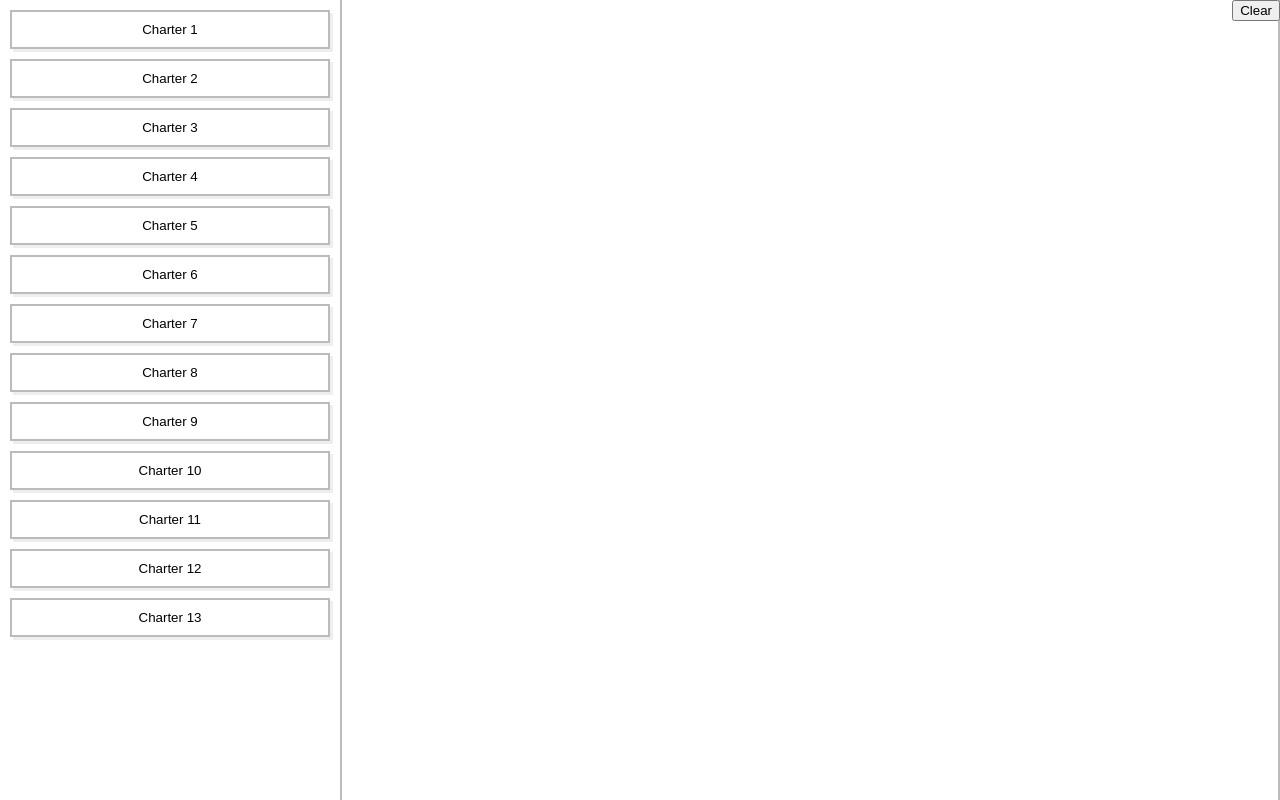
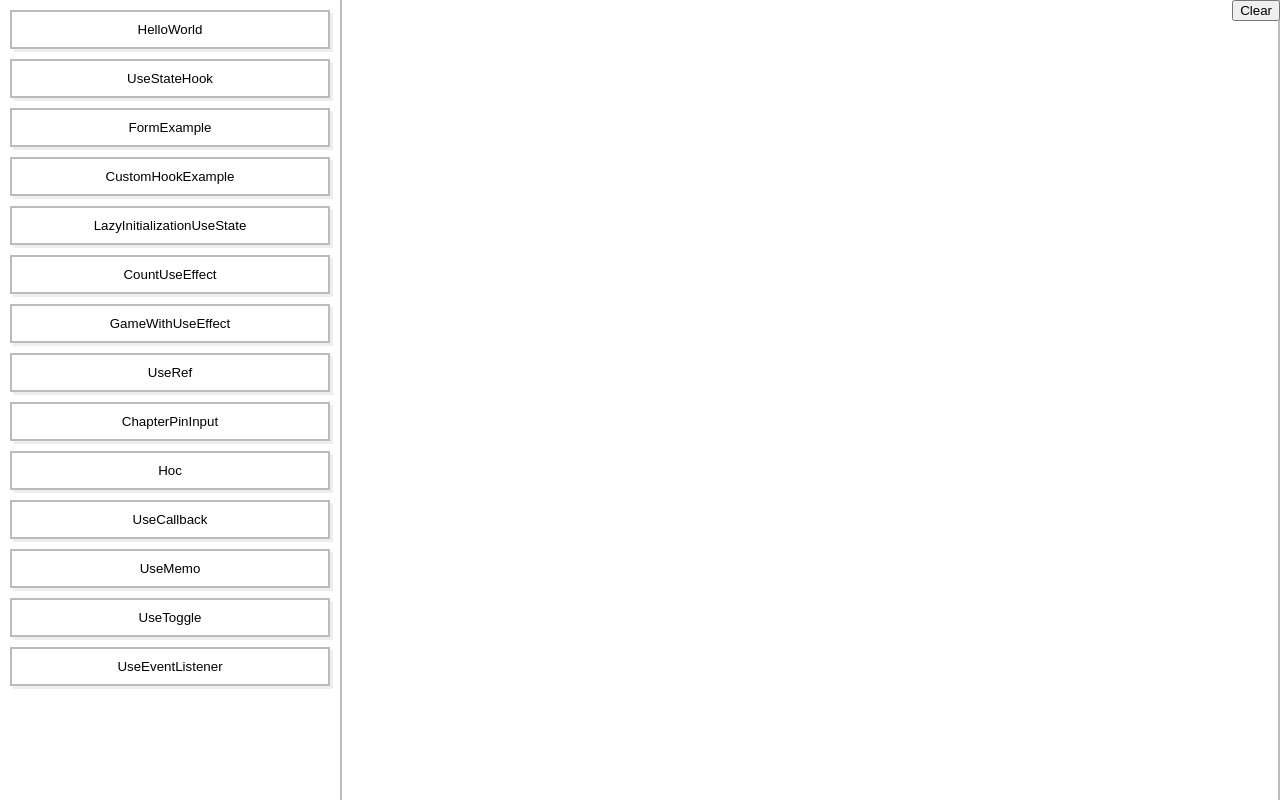
Before and after one commit to dzianis-pipko/React-Hook-Example, a React (Create React App) app: page / in a window 1280 px wide. Built offline with nearby package versions, Linux system fonts and the light colour scheme.

Commit message:
create custom hook useEventListener

```diff
--- a/src/App.js
+++ b/src/App.js
@@ -16,22 +16,23 @@ import {
     UseCallback,
     UseMemo,
 } from './HooksBasiks';
-import {UseToggle} from './CustomHooks';
+import {UseToggle, EventListener} from './CustomHooks';
 
 const content = {
-    ch_1: {name: 'Charter 1', component: HelloWorld},
-    ch_2: {name: 'Charter 2', component: UseStateHook},
-    ch_3: {name: 'Charter 3', component: FormExample},
-    ch_4: {name: 'Charter 4', component: CustomHookExample},
-    ch_5: {name: 'Charter 5', component: LazyInitializationUseState},
-    ch_6: {name: 'Charter 6', component: CountUseEffect},
-    ch_7: {name: 'Charter 7', component: GameWithUseEffect},
-    ch_8: {name: 'Charter 8', component: UseRef},
-    ch_9: {name: 'Charter 9', component: ChapterPinInput},
-    ch_10: {name: 'Charter 10', component: Hoc},
-    ch_11: {name: 'Charter 11', component: UseCallback},
-    ch_12: {name: 'Charter 12', component: UseMemo},
-    ch_13: {name: 'Charter 13', component: UseToggle},
+    ch_1: {name: 'HelloWorld', component: HelloWorld},
+    ch_2: {name: 'UseStateHook', component: UseStateHook},
+    ch_3: {name: 'FormExample', component: FormExample},
+    ch_4: {name: 'CustomHookExample', component: CustomHookExample},
+    ch_5: {name: 'LazyInitializationUseState', component: LazyInitializationUseState},
+    ch_6: {name: 'CountUseEffect', component: CountUseEffect},
+    ch_7: {name: 'GameWithUseEffect', component: GameWithUseEffect},
+    ch_8: {name: 'UseRef', component: UseRef},
+    ch_9: {name: 'ChapterPinInput', component: ChapterPinInput},
+    ch_10: {name: 'Hoc', component: Hoc},
+    ch_11: {name: 'UseCallback', component: UseCallback},
+    ch_12: {name: 'UseMemo', component: UseMemo},
+    ch_13: {name: 'UseToggle', component: UseToggle},
+    ch_14: {name: 'UseEventListener', component: EventListener},
 }
 
 export const App = () => {
--- /dev/null
+++ b/src/CustomHooks/UseEventListener/EventListener.js
@@ -0,0 +1,40 @@
+import { useState, useCallback } from 'react';
+import { useEventListener } from './useEventListener';
+
+export function EventListener() {
+  const [coords, setCoords] = useState([]);
+
+  const onMouseMove = useCallback((event) => {
+    const { clientX, clientY } = event;
+    const newPoint = { x: clientX, y: clientY };
+    setCoords((array) => [...array, newPoint]);
+  }, []);
+
+  useEventListener('mousemove', onMouseMove);
+
+  const onKeyDown = useCallback((event) => {
+    if (event.key === 'Backspace') {
+      setCoords([]);
+    }
+  }, []);
+
+  useEventListener('keydown', onKeyDown);
+
+  return (
+    <>
+      <h2>Chapter18: useEventListener</h2>
+      {coords.map((point, index) => {
+        const style = {
+          position: 'absolute',
+          left: point.x - 5,
+          top: point.y - 5,
+          width: 10,
+          height: 10,
+          backgroundColor: '#F66',
+          borderRadius: 5,
+        };
+        return <div key={index} style={style} />;
+      })}
+    </>
+  );
+}
--- /dev/null
+++ b/src/CustomHooks/UseEventListener/index.js
@@ -0,0 +1,3 @@
+import {EventListener} from './EventListener';
+
+export {EventListener};
--- /dev/null
+++ b/src/CustomHooks/UseEventListener/useEventListener.js
@@ -0,0 +1,35 @@
+import {useEffect, useRef } from "react";
+
+// useEventListener - хук для подписки на глобальное событие.
+export const useEventListener = (eventName, handler, element = window) => {
+
+    // handler - чтобы не подписываться и отписываться каждый раз когда он меняется, мы будем хранить его в useRef.2
+    const saveHandler = useRef();
+
+    // При изменении Хендлера, мы будем складывать его в ref контейнер.
+    useEffect(() => {
+        saveHandler.current = handler;
+    }, [handler]) // т.е. этот хук не будет расчитывать, что этот handler не будет меняться на каждый рендер.
+
+    // useEffect - в котором мы подпишемся на изменения.
+    useEffect(() => {
+        const isSupported = element && element.addEventListener;
+        if(!isSupported){
+            throw new Error('addEventListener is not supported by ' + element);
+        }
+
+        const eventListener = (event) => {
+            if(saveHandler.current){
+                saveHandler.current(event);
+            }
+        }
+
+        element.addEventListener(eventName, eventListener);
+
+        return () => {
+            element.removeEventListener(eventName, eventListener);
+        }
+
+    }, [eventName, element])
+
+}
--- a/src/CustomHooks/index.js
+++ b/src/CustomHooks/index.js
@@ -1,3 +1,4 @@
 import {UseToggle} from './UseToggle';
+import {EventListener} from './UseEventListener'
 
-export {UseToggle};
+export {UseToggle, EventListener};
```
